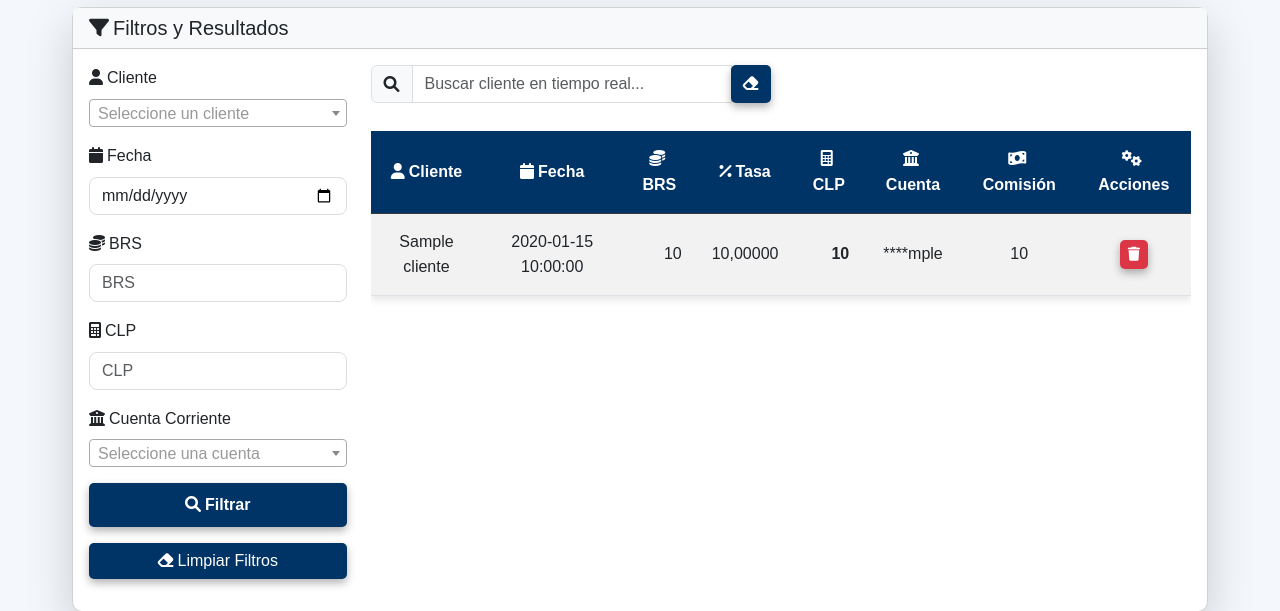
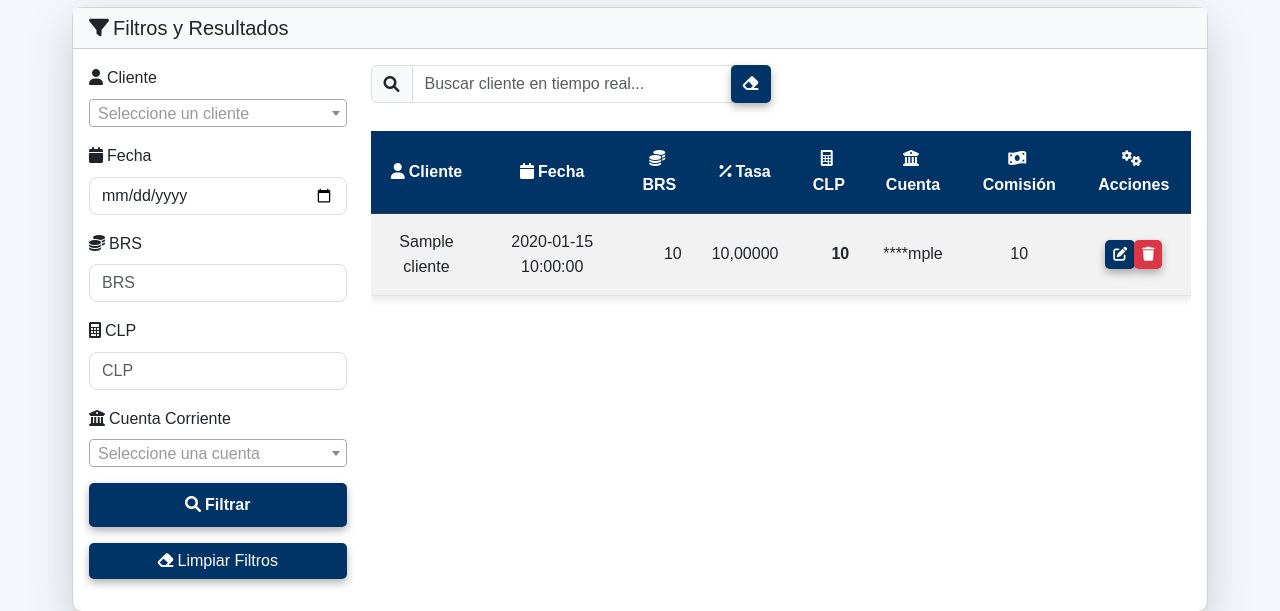
Before and after one commit to sergius2002/webfinal, a Flask app: template mi_app/mi_app/templates/pedidos/index.html in a window 1280 px wide. Shown: the part 279-890 px from the top of the page. Run offline with Flask 3, Linux system fonts and the light colour scheme; the template is opened without the code that fills it: most values are stand-ins (such as "Sample title", 1, 10 or a date in 2020); some libraries are stand-ins or nearby versions.

Commit message:
Restaurado botón Editar en pedidos y eliminado en transferencias

```diff
--- a/mi_app/mi_app/templates/pedidos/index.html
+++ b/mi_app/mi_app/templates/pedidos/index.html
@@ -193,6 +193,9 @@
                   <td class="text-center">{{ p.comision | default(0) | format_int }}</td>
                   <td class="align-middle">
                     <div class="btn-group" role="group">
+                      <a href="{{ url_for('pedidos.editar', pedido_id=p.id) }}" class="btn btn-primary btn-sm" title="Editar">
+                        <i class="fas fa-edit"></i>
+                      </a>
                       <button type="button" class="btn btn-sm btn-danger" title="Eliminar"
                               onclick="confirmarEliminacion({{ p.id }}, '{{ p.cliente }}')">
                         <i class="fas fa-trash"></i>
--- a/mi_app/mi_app/templates/transferencias/index.html
+++ b/mi_app/mi_app/templates/transferencias/index.html
@@ -118,9 +118,6 @@
         <td class="td-fecha">{{ t.fecha | format_date }}</td>
         <td class="td-fecha-detec">{{ t.fecha_detec | format_fecha_detec }}</td>
         <td>
-          {% if t.manual %}
-            <a href="{{ url_for('transferencias.editar_transferencia', transfer_id=t.id) }}" class="btn btn-sm btn-warning">Editar</a>
-          {% endif %}
           <!-- Dropdown de clientes (siempre visible con Select2) -->
           <div class="asignar-pago-dropdown mt-2 d-flex align-items-center gap-2" id="dropdown-{{ t.id }}" style="display:block; min-width:220px;">
             <select class="js-example-basic-single form-select form-select-sm" name="cliente" data-transfer-id="{{ t.id }}" style="width: 160px; min-width: 120px;" {% if t.asignado %}disabled{% endif %}>
```
